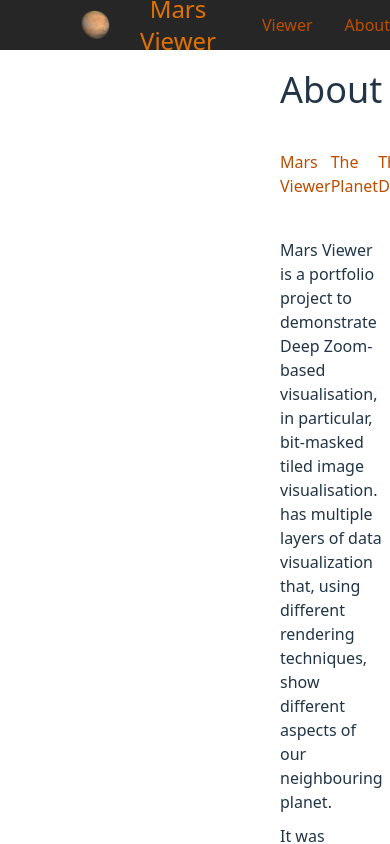
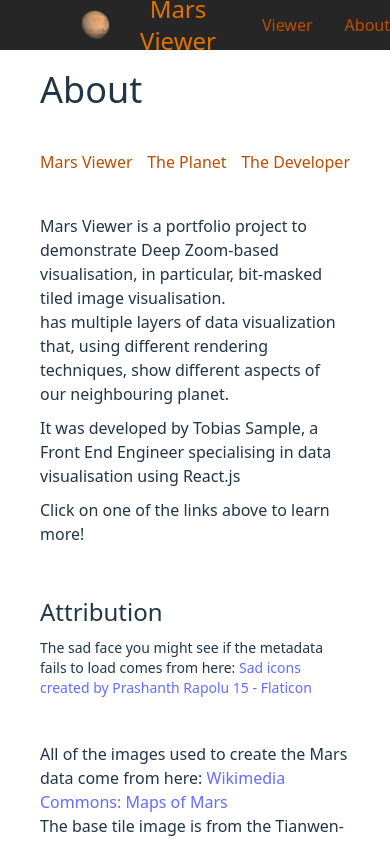
Before and after one commit to Tobio89/mars-viewer, a React (Vite) app: page /about/viewer/viewer in a window 390 px wide. Built offline with nearby package versions, Linux system fonts and the light colour scheme; no server answers.

Commit message:
feat: improve styling and breakpoints

```diff
--- a/src/components/ui/common.tsx
+++ b/src/components/ui/common.tsx
@@ -8,7 +8,7 @@ export const PageContainer = ({ children }: { children: React.ReactNode }) => {
 
 export const PageSection = ({ children }: { children: React.ReactNode }) => {
   return (
-    <section className="flex flex-col justify-start items-start px-65 py-5 gap-2.5 text-left">
+    <section className="flex flex-col justify-start items-start px-5 xl:px-65 lg:px-40 py-5 gap-2.5 text-left">
       {children}
     </section>
   );
--- a/src/pages/about/BitmaskExample.tsx
+++ b/src/pages/about/BitmaskExample.tsx
@@ -50,7 +50,7 @@ function ExampleTooltip({
   }`;
 
   const tooltipClass =
-    "w-full h-full bg-neutral-700 rounded-md pb-[8px] pt-[16px] pr-[8px] pl-[14px]";
+    "w-full h-full bg-neutral-700 rounded-xl pb-[8px] pt-[16px] pr-[8px] pl-[14px]";
 
   const triangleClass =
     "absolute top-[-10px] left-[50%] translate-x-[-50%] w-0 h-0 border-l-[10px] border-l-transparent border-r-[10px] border-r-transparent border-b-[10px] border-b-neutral-700";
```
